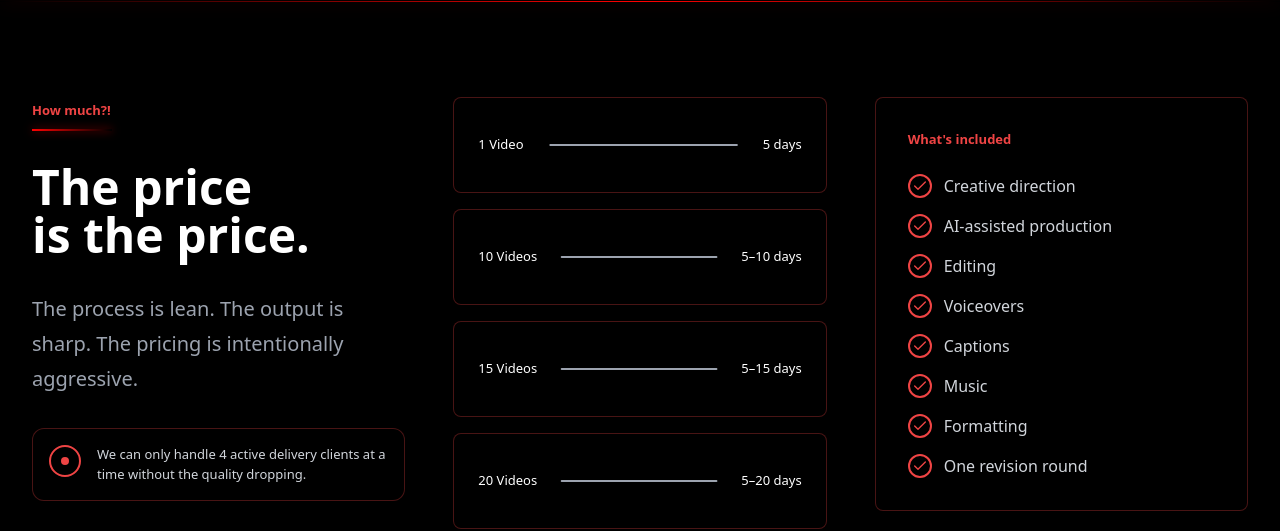
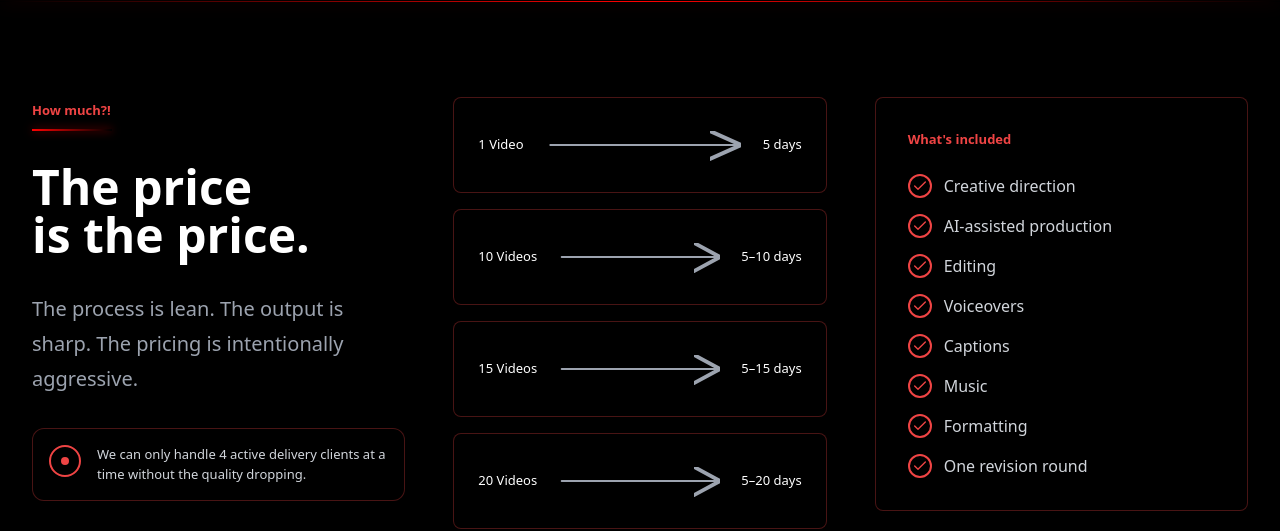
Before and after one commit to Ag-Mitali/spiral-up, a Next.js app: page / in a window 1280 px wide. Shown: the part 3960-4491 px from the top of the page. Built offline with nearby package versions, Linux system fonts and the light colour scheme.

Commit message:
Fix typo in PricingDuplicate arrow marker

```diff
--- a/components/sections/PricingDuplicate.tsx
+++ b/components/sections/PricingDuplicate.tsx
@@ -138,7 +138,7 @@ export default function PricingDuplicate() {
                     <svg width="100%" height="40" viewBox="0 0 200 40" fill="none" xmlns="http://www.w3.org/2000/svg" className="flex-grow min-w-0" preserveAspectRatio="none" style={{ maxHeight: '40px' }}>
                       <defs>
                         <marker id={`arrowhead-grey-${index}`} markerWidth="15" markerHeight="15" refX="13" refY="7" orient="auto">
-                          <polyline poinlsnepoin15="0,0 15,7 0,14" fill="none" stroke="#9CA3AF" strokeWidth="2" strokeLinecap="round" strokeLinejoin="round"/>
+                          <polyline points="0,0 15,7 0,14" fill="none" stroke="#9CA3AF" strokeWidth="2" strokeLinecap="round" strokeLinejoin="round"/>
                         </marker>
                       </defs>
                       <line x1="10" y1="20" x2="190" y2="20" stroke="#9CA3AF" strokeWidth="2" strokeLinecap="round" markerEnd={`url(#arrowhead-grey-${index})`} />
```
